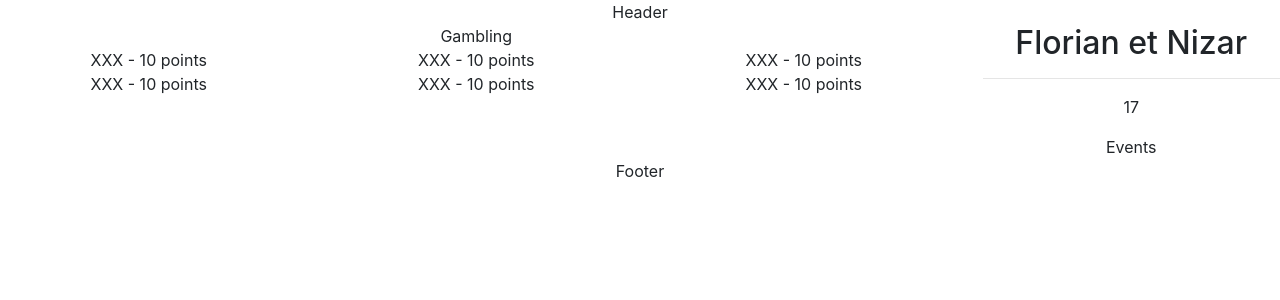
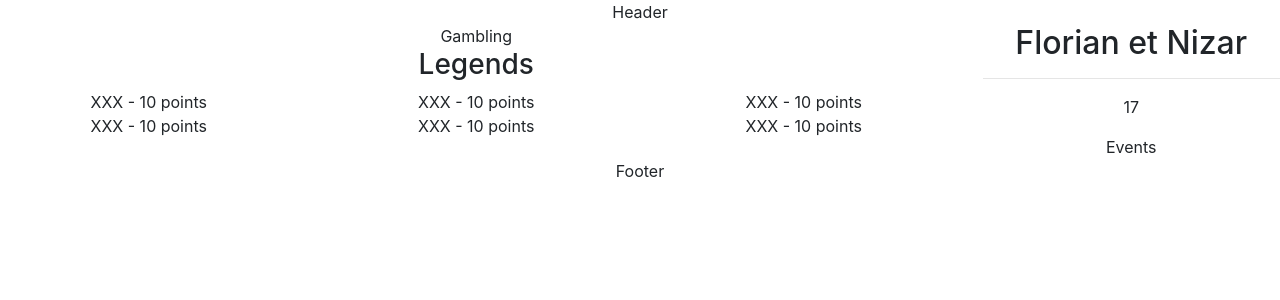
Before and after one commit to wcs-hackathon-bondimanchoeuf/bandimanchoeuf, a React (Create React App) app: page /Game in a window 1280 px wide. Shown: the top 300 px of the page. Built offline with nearby package versions, Linux system fonts and the light colour scheme.

Commit message:
adding title to legend

```diff
--- a/src/components/Legend.jsx
+++ b/src/components/Legend.jsx
@@ -4,6 +4,11 @@ import { Col, Row } from "reactstrap";
 const Legend = () => {
   return (
     <div>
+      <Row>
+        <Col xs="12">
+          <h3>Legends</h3>
+        </Col>
+      </Row>
       <Row>
         <Col xs="4">
           <div>XXX - 10 points</div>
```
